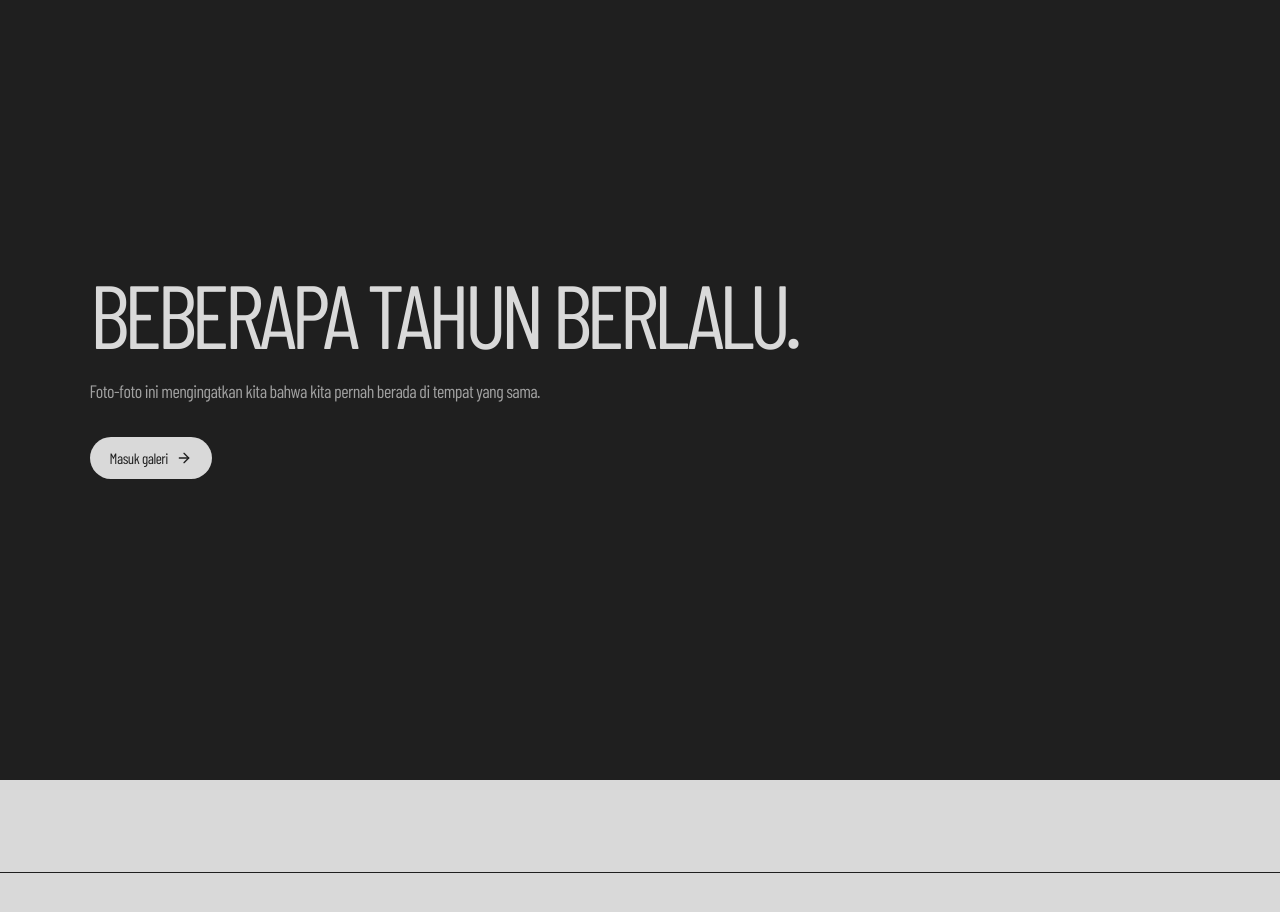
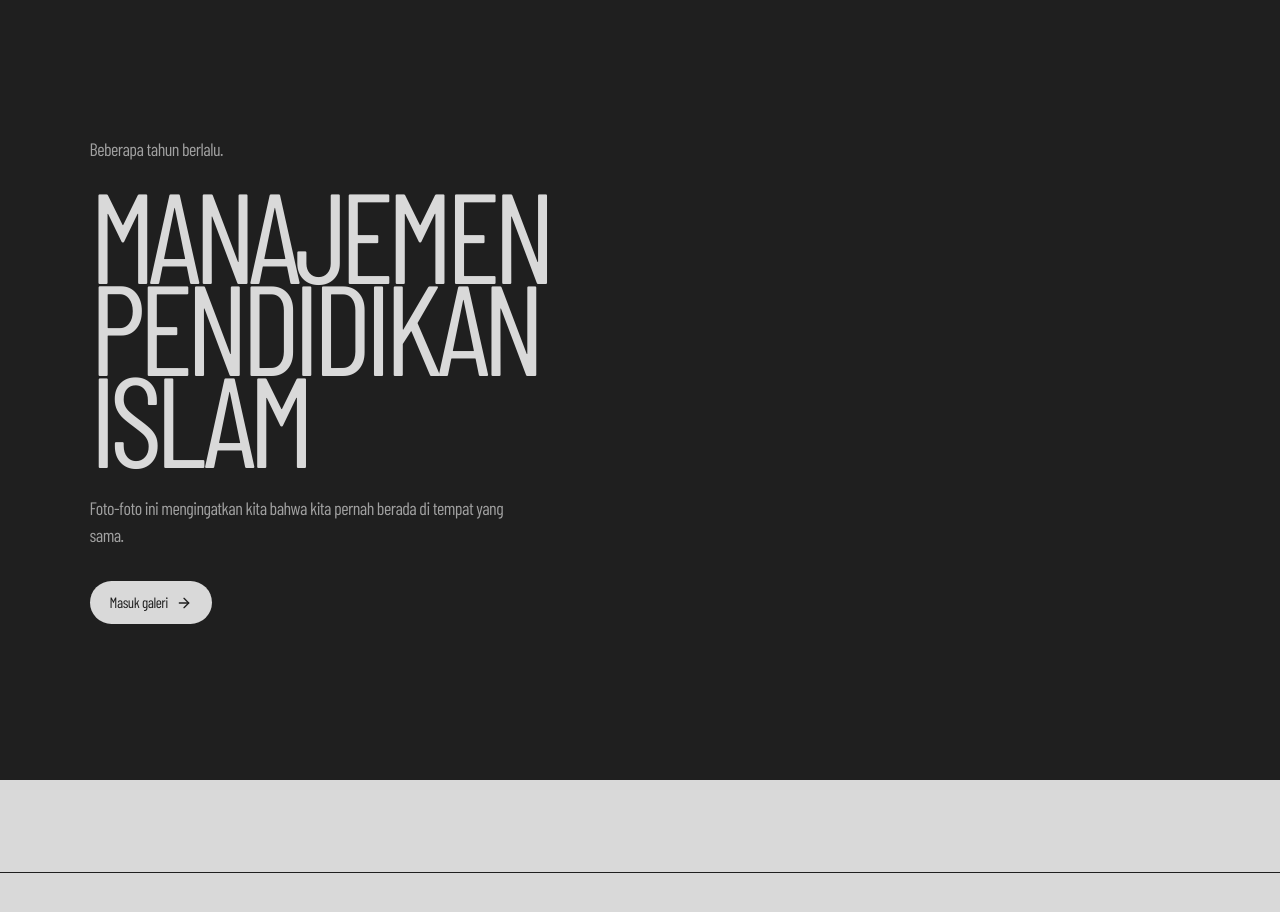
Before and after one commit to tans22-claude/MPI-Unit-1, a React (Vite) app: page / in a window 1280 px wide. Shown: the part 820-1732 px from the top of the page. Built offline with nearby package versions, Linux system fonts and the light colour scheme.

Commit message:
hero: restore Manajemen Pendidikan Islam as the landing h1, heroCopy title becomes kicker

```diff
--- a/src/components/sections/Portal.jsx
+++ b/src/components/sections/Portal.jsx
@@ -115,12 +115,18 @@ export default function Portal() {
         </>
       }
     >
-      <div className="max-w-3xl">
-        <h1 className="font-display text-[clamp(2.5rem,7vw,6rem)] font-normal uppercase leading-[0.72] tracking-tighter text-concrete">
+      <div className="max-w-4xl">
+        <p className="mb-4 font-display text-[15px] tracking-tight text-concrete/70 sm:mb-6 sm:text-[18px]">
           {heroCopy.title}
+        </p>
+
+        <h1 className="font-display text-[clamp(3rem,10vw,9rem)] font-normal uppercase leading-[0.72] tracking-tighter text-concrete">
+          <span className="block">Manajemen</span>
+          <span className="block">Pendidikan</span>
+          <span className="block">Islam</span>
         </h1>
 
-        <p className="mt-6 max-w-xl font-display text-[15px] tracking-tight text-concrete/70 sm:mt-8 sm:text-[18px]">
+        <p className="mt-6 max-w-md font-display text-[15px] tracking-tight text-concrete/70 sm:mt-8 sm:text-[18px]">
           {heroCopy.subtitle}
         </p>
 
```
